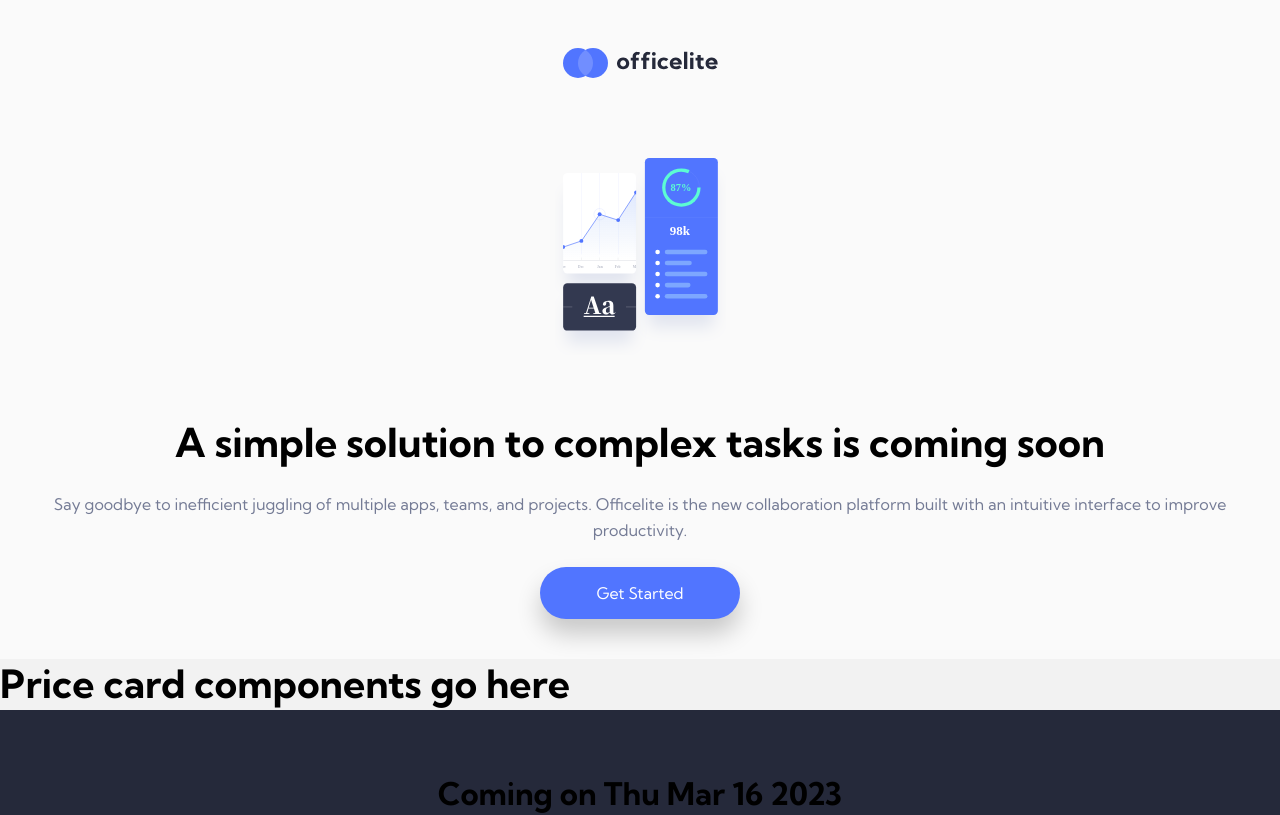
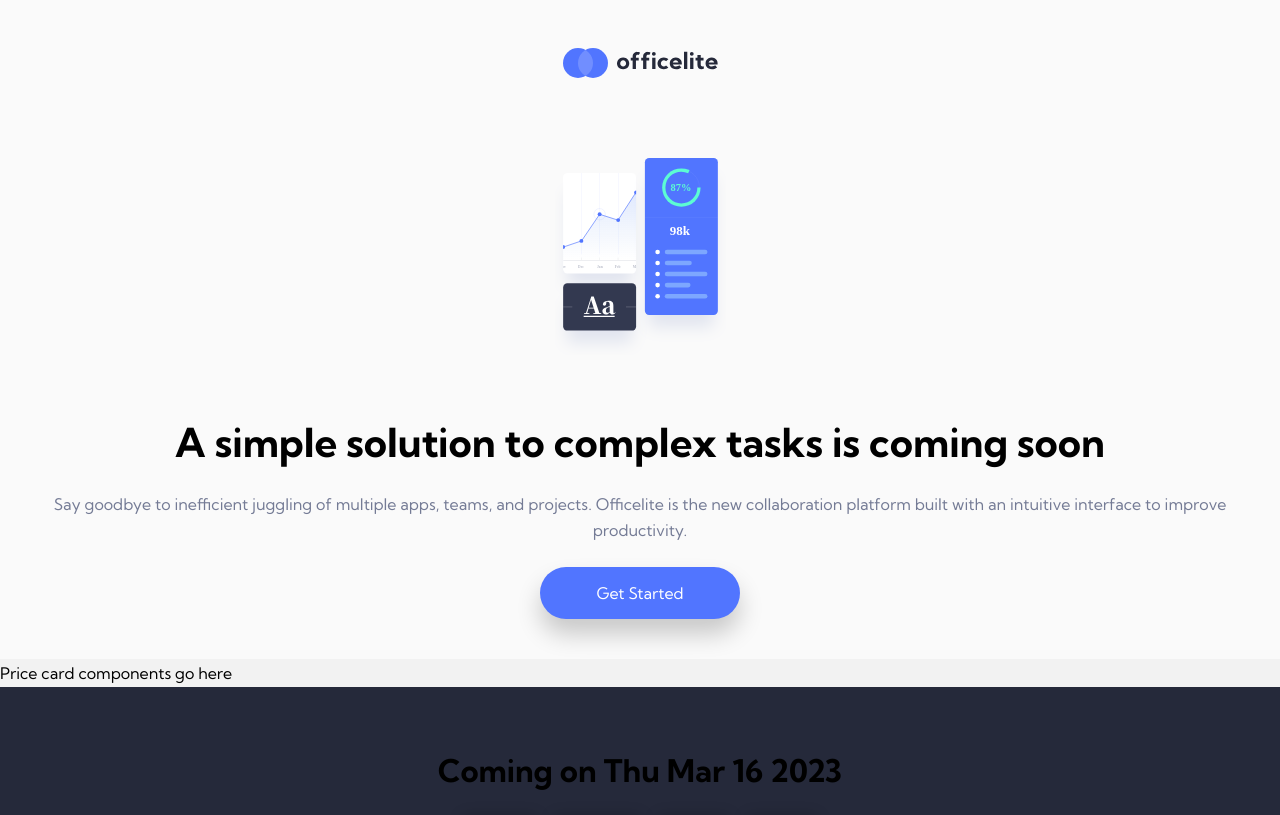
Before and after one commit to Hcmwebs/officelite-coming-soon-site, a React (Vite) app: page / in a window 1280 px wide. Shown: the top 815 px of the page. Built offline with nearby package versions, Linux system fonts and the light colour scheme.

Commit message:
restructured the code
Signed-off-by: Heze <64218603+Hcmwebs@users.noreply.github.com>

```diff
--- a/src/components/MainContent.jsx
+++ b/src/components/MainContent.jsx
@@ -2,11 +2,12 @@ import React from 'react'
 
 const MainContent = () => {
 	return (
-		<section>
-			<div className='cards'>
-				<h2>Price card components go here</h2>
-			</div>
-		</section>
+
+		<main>
+			<section className='cards'>
+				<div>Price card components go here</div>
+			</section>
+		</main>
 	)
 }
 
```
